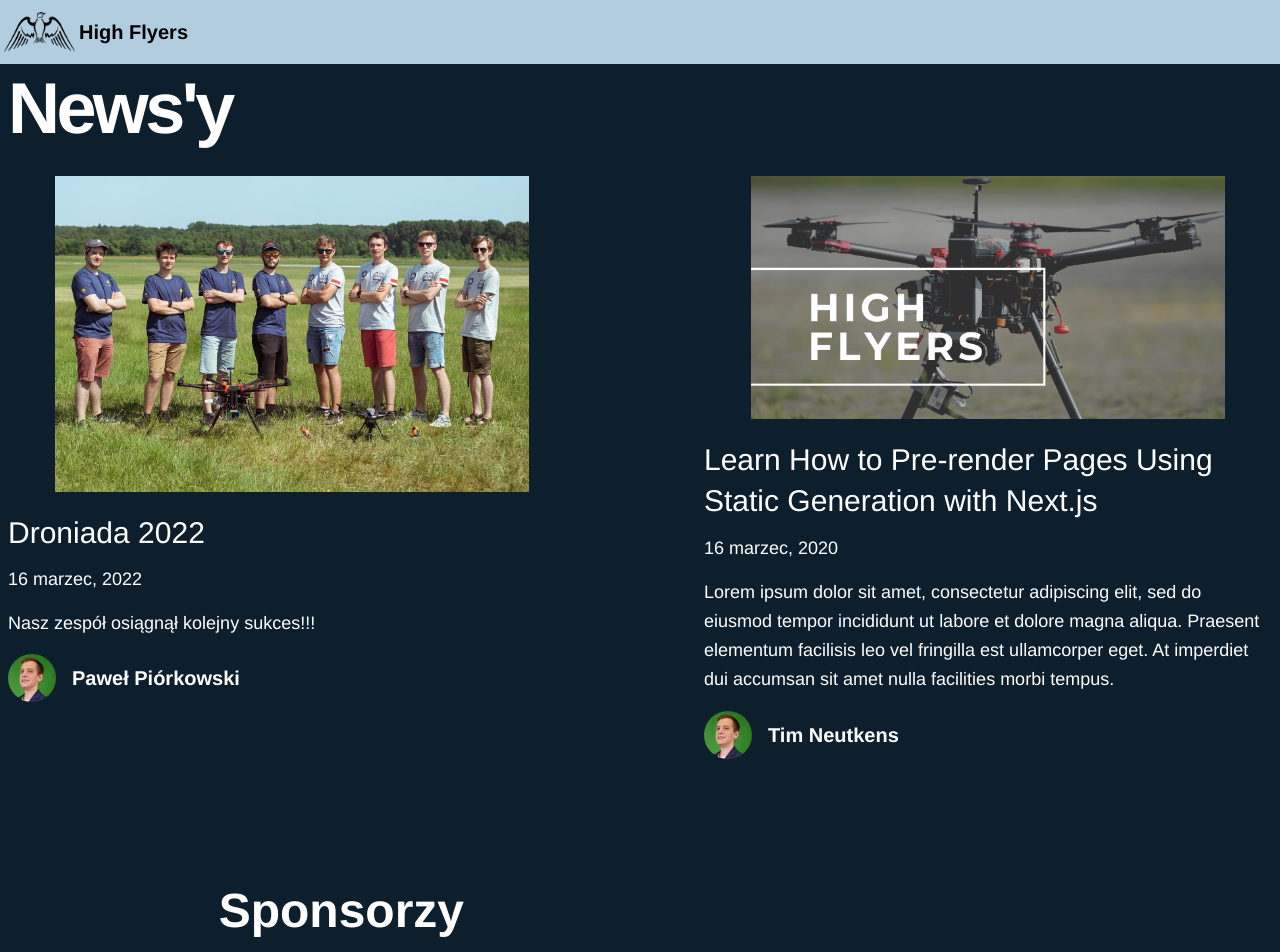
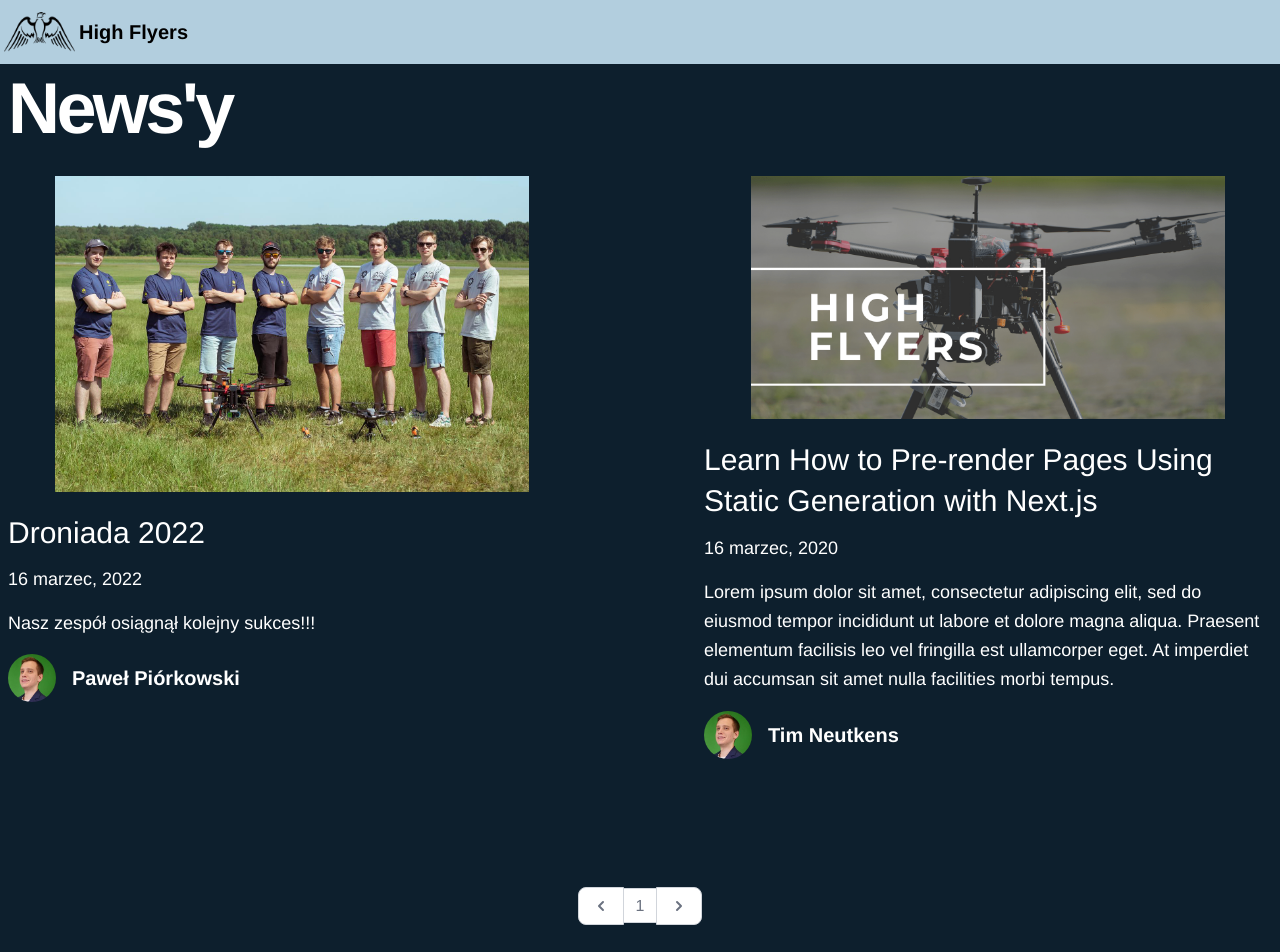
Before and after one commit to High-Flyers/hf-md-website, a Next.js app: page /all-posts/0 in a window 1280 px wide. Shown: the top 952 px of the page. Built offline with nearby package versions, Linux system fonts and the light colour scheme.

Commit message:
pagination bar

```diff
--- /dev/null
+++ b/components/pagination.tsx
@@ -0,0 +1,126 @@
+const LEFT_SIZE = 3;
+const RIGHT_SIZE = LEFT_SIZE;
+const SIZE = LEFT_SIZE + RIGHT_SIZE + 1;
+
+type Props = {
+  allPages: number;
+  currentPage: number;
+};
+
+const Pagination = ({ allPages, currentPage }: Props) => {
+  let begin = currentPage - LEFT_SIZE < 0 ? 0 : currentPage - LEFT_SIZE;
+  let end =
+    currentPage + RIGHT_SIZE + 1 < allPages
+      ? currentPage + RIGHT_SIZE + 1
+      : allPages;
+
+  const slack = SIZE - (end - begin);
+  if (slack > 0) {
+    if (begin == 0 && end + slack < allPages) end += slack;
+    if (end == allPages && begin - slack >= 0) begin -= slack;
+  }
+
+  const before = [];
+  const after = [];
+  for (let i = begin; i < end; i++)
+    if (i < currentPage) before.push(i);
+    else if (i > currentPage) after.push(i);
+
+  return (
+    <nav aria-label="Page navigation" className="flex items-center">
+      <div className="ml-auto mr-auto mb-8">
+        <ul className="inline-flex items-center -space-x-px">
+          <LeftArrow index={currentPage} allPages={allPages} />
+          {before.map((i) => (
+            <Counter index={i} isCurrent={false} />
+          ))}
+          <Counter index={currentPage} isCurrent={true} />
+          {after.map((i) => (
+            <Counter index={i} isCurrent={false} />
+          ))}
+          <RightArrow index={currentPage} allPages={allPages} />
+        </ul>
+      </div>
+    </nav>
+  );
+};
+
+type CounterProps = {
+  isCurrent: boolean;
+  index: number;
+};
+
+const Counter = ({ index, isCurrent }: CounterProps) => {
+  const className = isCurrent
+    ? "py-2 px-3 leading-tight text-gray-500 bg-white border border-gray-300 hover:bg-gray-100 hover:text-gray-700 dark:bg-gray-800 dark:border-gray-700 dark:text-gray-400 dark:hover:bg-gray-700 dark:hover:text-white"
+    : "z-10 py-2 px-3 leading-tight text-blue-600 bg-blue-50 border border-blue-300 hover:bg-blue-100 hover:text-blue-700 dark:border-gray-700 dark:bg-gray-700 dark:text-white";
+  return (
+    <li key={index.toString()}>
+      <a href={`/all-posts/${index}`} className={className}>
+        {index + 1}
+      </a>
+    </li>
+  );
+};
+
+type ArrowProps = {
+  index: number;
+  allPages: number;
+};
+
+const LeftArrow = ({ index }: ArrowProps) => {
+  const href = index == 0 ? `/all-posts/${index}` : `/all-posts/${index - 1}`;
+  return (
+    <li key="left_arrow">
+      <a
+        href={href}
+        className="block py-2 px-3 ml-0 leading-tight text-gray-500 bg-white rounded-l-lg border border-gray-300 hover:bg-gray-100 hover:text-gray-700 dark:bg-gray-800 dark:border-gray-700 dark:text-gray-400 dark:hover:bg-gray-700 dark:hover:text-white"
+      >
+        <span className="sr-only">Previous</span>
+        <svg
+          aria-hidden="true"
+          className="w-5 h-5"
+          fill="currentColor"
+          viewBox="0 0 20 20"
+          xmlns="http://www.w3.org/2000/svg"
+        >
+          <path
+            fillRule="evenodd"
+            d="M12.707 5.293a1 1 0 010 1.414L9.414 10l3.293 3.293a1 1 0 01-1.414 1.414l-4-4a1 1 0 010-1.414l4-4a1 1 0 011.414 0z"
+            clipRule="evenodd"
+          ></path>
+        </svg>
+      </a>
+    </li>
+  );
+};
+
+const RightArrow = ({ index, allPages }: ArrowProps) => {
+  const href =
+    index == allPages - 1 ? `/all-posts/${index}` : `/all-posts/${index + 1}`;
+  return (
+    <li key="right_arrow">
+      <a
+        href={href}
+        className="block py-2 px-3 leading-tight text-gray-500 bg-white rounded-r-lg border border-gray-300 hover:bg-gray-100 hover:text-gray-700 dark:bg-gray-800 dark:border-gray-700 dark:text-gray-400 dark:hover:bg-gray-700 dark:hover:text-white"
+      >
+        <span className="sr-only">Next</span>
+        <svg
+          aria-hidden="true"
+          className="w-5 h-5"
+          fill="currentColor"
+          viewBox="0 0 20 20"
+          xmlns="http://www.w3.org/2000/svg"
+        >
+          <path
+            fillRule="evenodd"
+            d="M7.293 14.707a1 1 0 010-1.414L10.586 10 7.293 6.707a1 1 0 011.414-1.414l4 4a1 1 0 010 1.414l-4 4a1 1 0 01-1.414 0z"
+            clipRule="evenodd"
+          ></path>
+        </svg>
+      </a>
+    </li>
+  );
+};
+
+export default Pagination;
--- a/lib/api.ts
+++ b/lib/api.ts
@@ -57,3 +57,7 @@ export function getAtoBPosts(
 ) {
   return getAllPosts(fields).slice(a, b);
 }
+
+export const getNumOfPosts = () => {
+  return getPostSlugs().length;
+};
--- a/pages/all-posts/[page].tsx
+++ b/pages/all-posts/[page].tsx
@@ -1,17 +1,20 @@
 import { useRouter } from "next/router";
 import ErrorPage from "next/error";
 import type { NextPage } from "next";
-import { getAtoBPosts, getAllPosts } from "../../lib/api";
+import { getAtoBPosts, getAllPosts, getNumOfPosts } from "../../lib/api";
 import Post from "../../interfaces/post";
 import MoreStories from "../../components/more-stories";
+import Pagination from "../../components/pagination";
 
-const POSTS_PER_PAGE = 8;
+const POSTS_PER_PAGE = 4;
 
 type Props = {
   posts: Post[];
+  pageNo: number;
+  allPages: number;
 };
 
-const AllPosts: NextPage<Props> = ({ posts }: Props) => {
+const AllPosts: NextPage<Props> = ({ posts, pageNo, allPages }: Props) => {
   const router = useRouter();
   if (!router.isFallback && posts == []) {
     return <ErrorPage statusCode={404} />;
@@ -20,6 +23,7 @@ const AllPosts: NextPage<Props> = ({ posts }: Props) => {
   return (
     <div className="">
       <MoreStories posts={posts} />
+      <Pagination allPages={allPages} currentPage={pageNo} />
     </div>
   );
 };
@@ -29,36 +33,38 @@ export default AllPosts;
 type Params = {
   params: {
     page: string;
-    allPages: number;
   };
 };
 
 export const getStaticProps = async ({ params }: Params) => {
   const pageNo = Number(params.page);
-  const posts = getAtoBPosts(pageNo, pageNo + POSTS_PER_PAGE, [
-    "title",
-    "date",
-    "slug",
-    "author",
-    "coverImage",
-    "excerpt",
-  ]);
+  const posts = getAtoBPosts(
+    pageNo * POSTS_PER_PAGE,
+    (pageNo + 1) * POSTS_PER_PAGE,
+    ["title", "date", "slug", "author", "coverImage", "excerpt"]
+  );
+
+  const allPages = Math.ceil(getNumOfPosts() / POSTS_PER_PAGE);
+  console.log(posts);
 
   return {
-    props: { posts },
+    props: { posts, pageNo, allPages },
   };
 };
 
 export async function getStaticPaths() {
   const posts = getAllPosts(["slug"]);
-  const allPages = Math.ceil(posts.length / POSTS_PER_PAGE);
 
   const paths = [];
+  let cnt = 0;
   for (let i = 0; i < posts.length; i += POSTS_PER_PAGE) {
     paths.push({
-      params: { page: i.toString(), allPages },
+      params: { page: cnt.toString() },
     });
+    cnt++;
   }
+
+  console.log(paths);
 
   return {
     paths,
```
